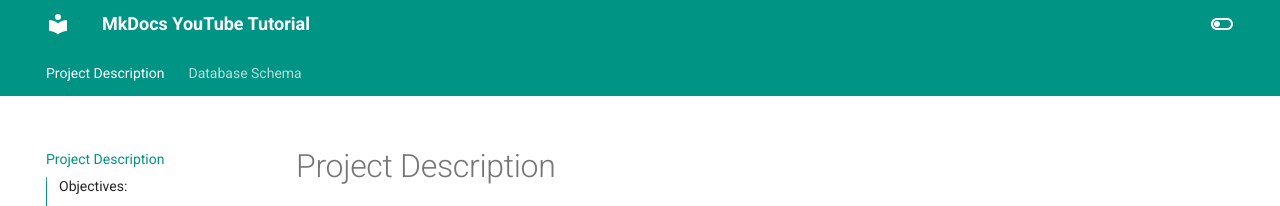
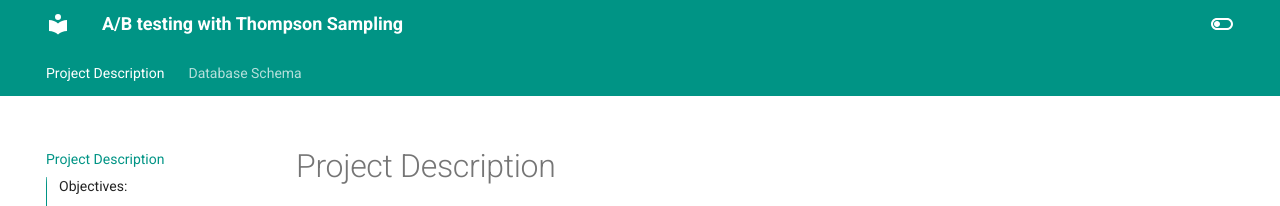
Before and after one commit to lilit54548/Capstone, an MkDocs documentation site: the page built from docs/index.md, in a window 1280 px wide. Shown: the top 206 px of the page. Built offline with MkDocs 1.6.1 and Material for MkDocs 9.7.7, drawn with Linux system fonts in a browser that asks for light colours.

Commit message:
Update mkdocs.yml

```diff
--- a/mkdocs.yml
+++ b/mkdocs.yml
@@ -1,5 +1,5 @@
-site_name: MkDocs YouTube Tutorial
-site_url: https://james-willett.github.io/mkdocs-material-youtube-tutorial/
+site_name: A/B testing with Thompson Sampling
+site_url: https://github.com/lilit54548/Capstone
 
 theme:
   name: material
```
